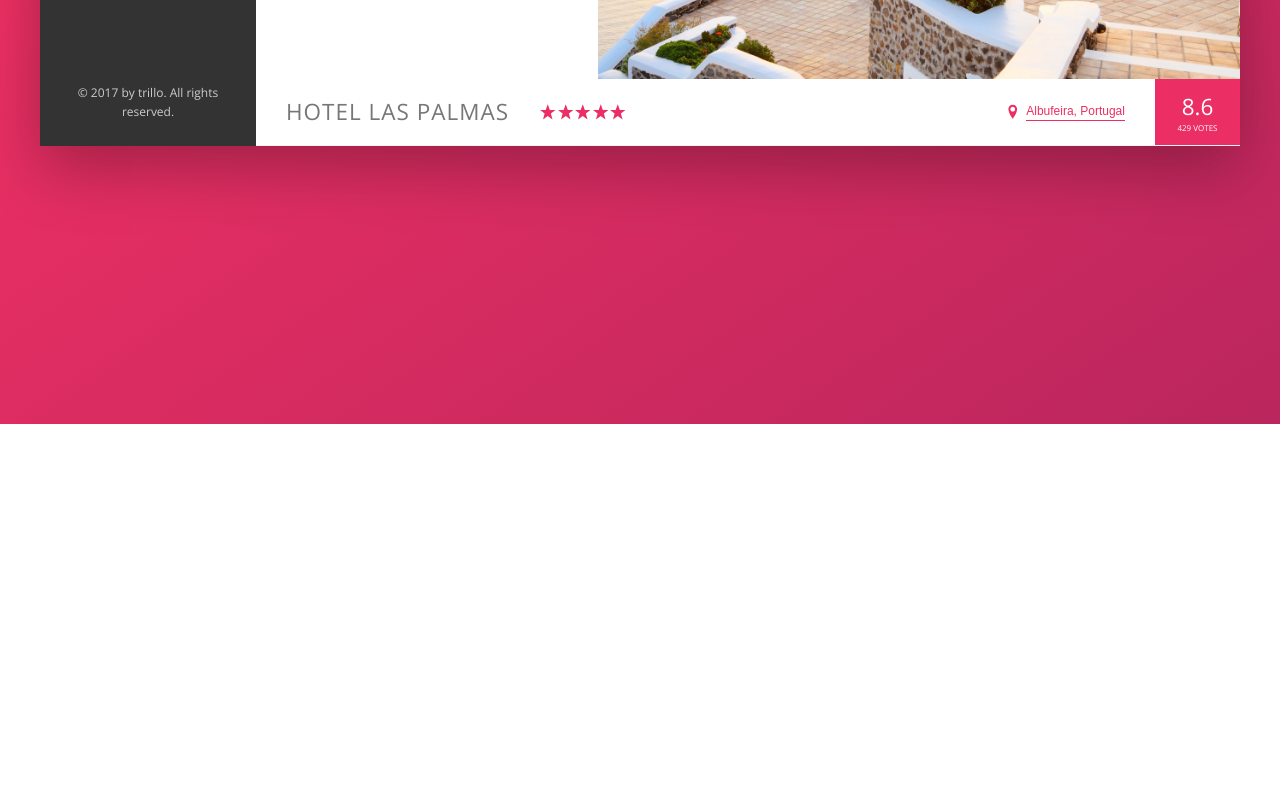
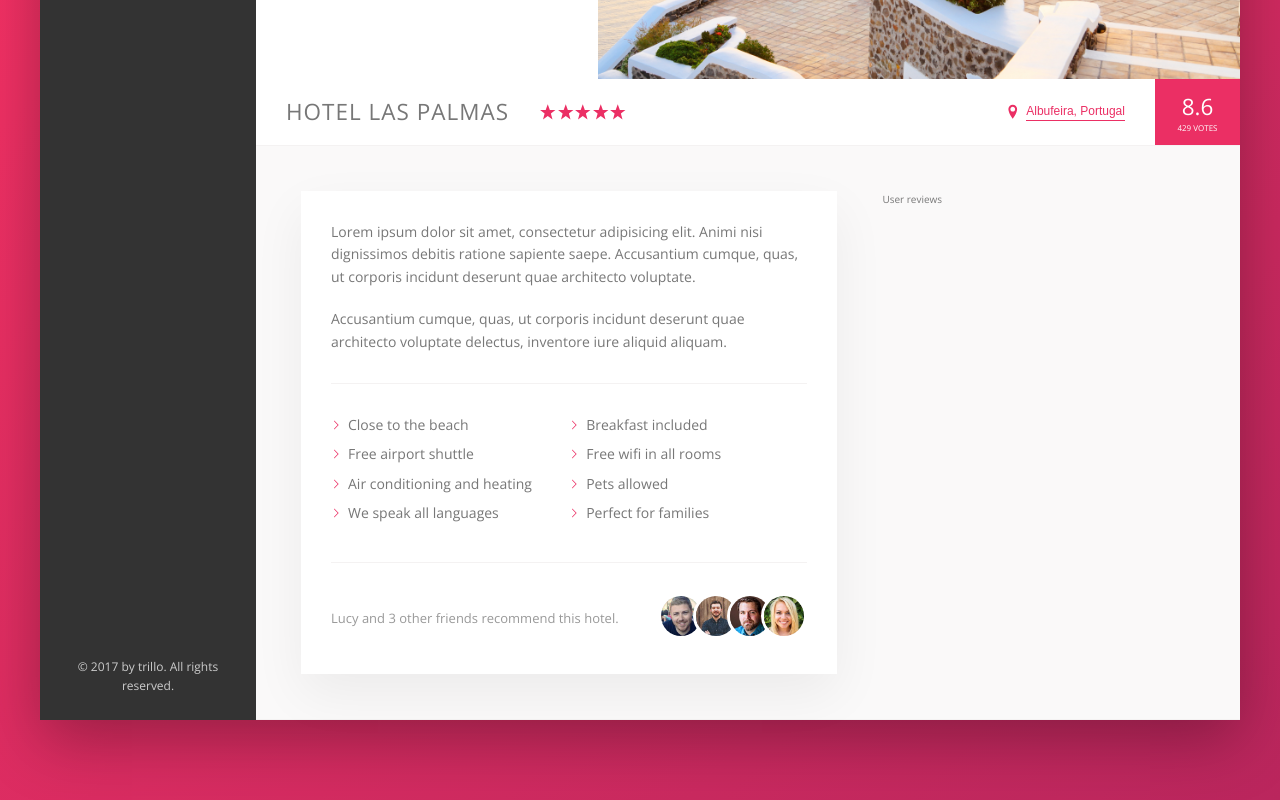
Before and after one commit to chewdev/css-sass-practice-2, a website: page index.html in a window 1280 px wide. Shown: the part 456-1256 px from the top of the page. Before the commit the page ends 880 px from the top, so only its background shows below. Drawn offline with nearby package versions, Linux system fonts and the light colour scheme; files that its build step writes are made by us from their sources.

Commit message:
Add detail section description html

```diff
--- a/index.html
+++ b/index.html
@@ -151,6 +151,62 @@
               <div class="overview__rating-count">429 votes</div>
             </div>
           </div>
+
+          <div class="detail">
+            <div class="description">
+              <p class="paragraph">
+                Lorem ipsum dolor sit amet, consectetur adipisicing elit. Animi
+                nisi dignissimos debitis ratione sapiente saepe. Accusantium
+                cumque, quas, ut corporis incidunt deserunt quae architecto
+                voluptate.
+              </p>
+              <p class="paragraph">
+                Accusantium cumque, quas, ut corporis incidunt deserunt quae
+                architecto voluptate delectus, inventore iure aliquid aliquam.
+              </p>
+              <ul class="list">
+                <li class="list__item">Close to the beach</li>
+                <li class="list__item">Breakfast included</li>
+                <li class="list__item">Free airport shuttle</li>
+                <li class="list__item">Free wifi in all rooms</li>
+                <li class="list__item">Air conditioning and heating</li>
+                <li class="list__item">Pets allowed</li>
+                <li class="list__item">We speak all languages</li>
+                <li class="list__item">Perfect for families</li>
+              </ul>
+              <div class="recommend">
+                <p class="recommend__count">
+                  Lucy and 3 other friends recommend this hotel.
+                </p>
+                <div class="recommend__friends">
+                  <img
+                    src="img/user-3.jpg"
+                    alt="Friend 1"
+                    class="recommend__photo"
+                  />
+                  <img
+                    src="img/user-4.jpg"
+                    alt="Friend 2"
+                    class="recommend__photo"
+                  />
+                  <img
+                    src="img/user-5.jpg"
+                    alt="Friend 3"
+                    class="recommend__photo"
+                  />
+                  <img
+                    src="img/user-6.jpg"
+                    alt="Friend 4"
+                    class="recommend__photo"
+                  />
+                </div>
+              </div>
+            </div>
+
+            <div class="user-reviews">
+              User reviews
+            </div>
+          </div>
         </main>
       </div>
     </div>
```
